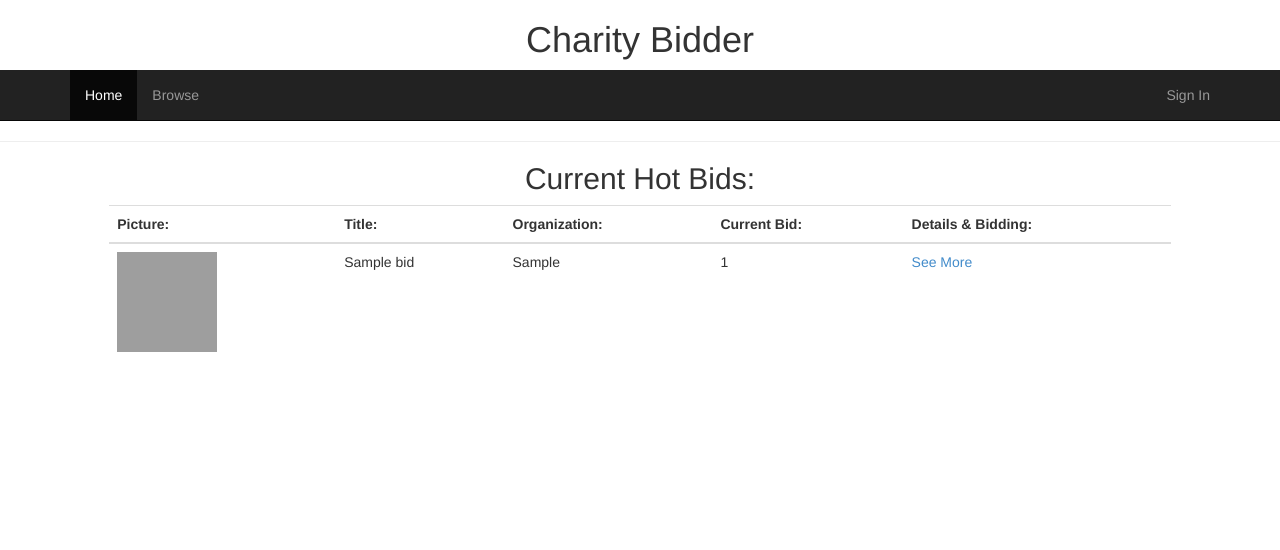
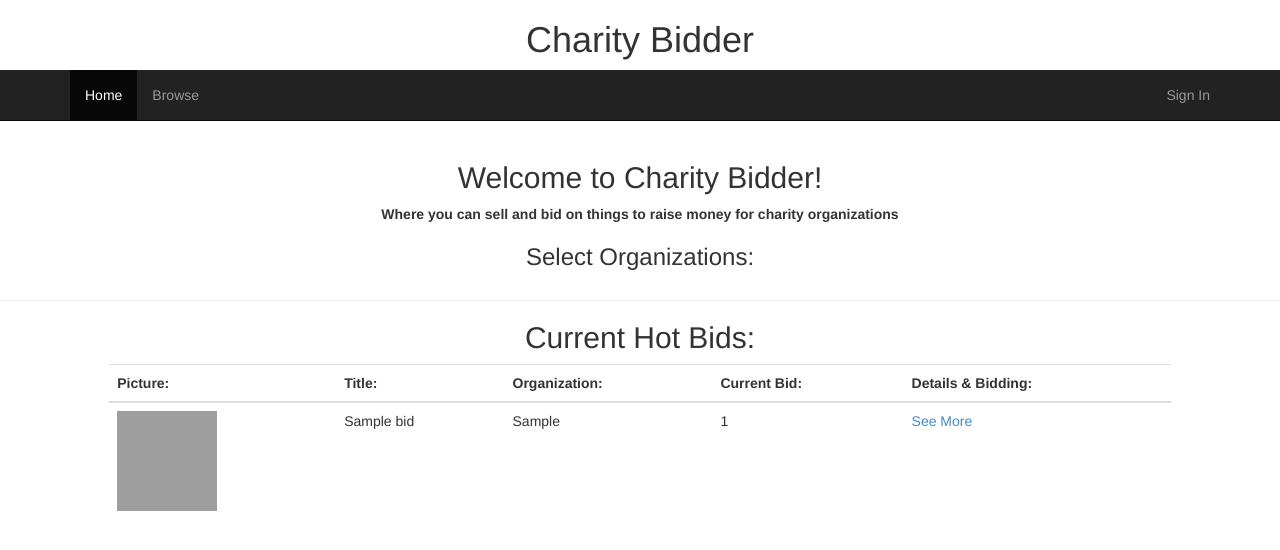
Before and after one commit to alac6469/Rapid-Prototyping--Group-Project, a Flask app: page / in a window 1280 px wide. Shown: the top 550 px of the page. Run offline with Flask 2, Linux system fonts and the light colour scheme; tables that the repository leaves empty hold one stand-in row (values such as "Sample post"); parts of the project's set-up code (start-up, migrations or seed data) failed here and were passed over; some libraries are stand-ins or nearby versions; grey boxes are pictures that could not be loaded.

Commit message:
home page with no search2

```diff
--- a/templates/home.html
+++ b/templates/home.html
@@ -38,7 +38,13 @@
 	      </div>
 	    </div>
     </nav>
-
+    <div class="container">
+    	<div align="center">
+    		<h2>Welcome to Charity Bidder!</h4>
+    		<p><b>Where you can sell and bid on things to raise money for charity organizations</b></p>
+    		<h3>Select Organizations:</h3>
+    	</div>
+    </div>
     <hr>
     <div align="center">
     	<h2>Current Hot Bids:</h2>
```
